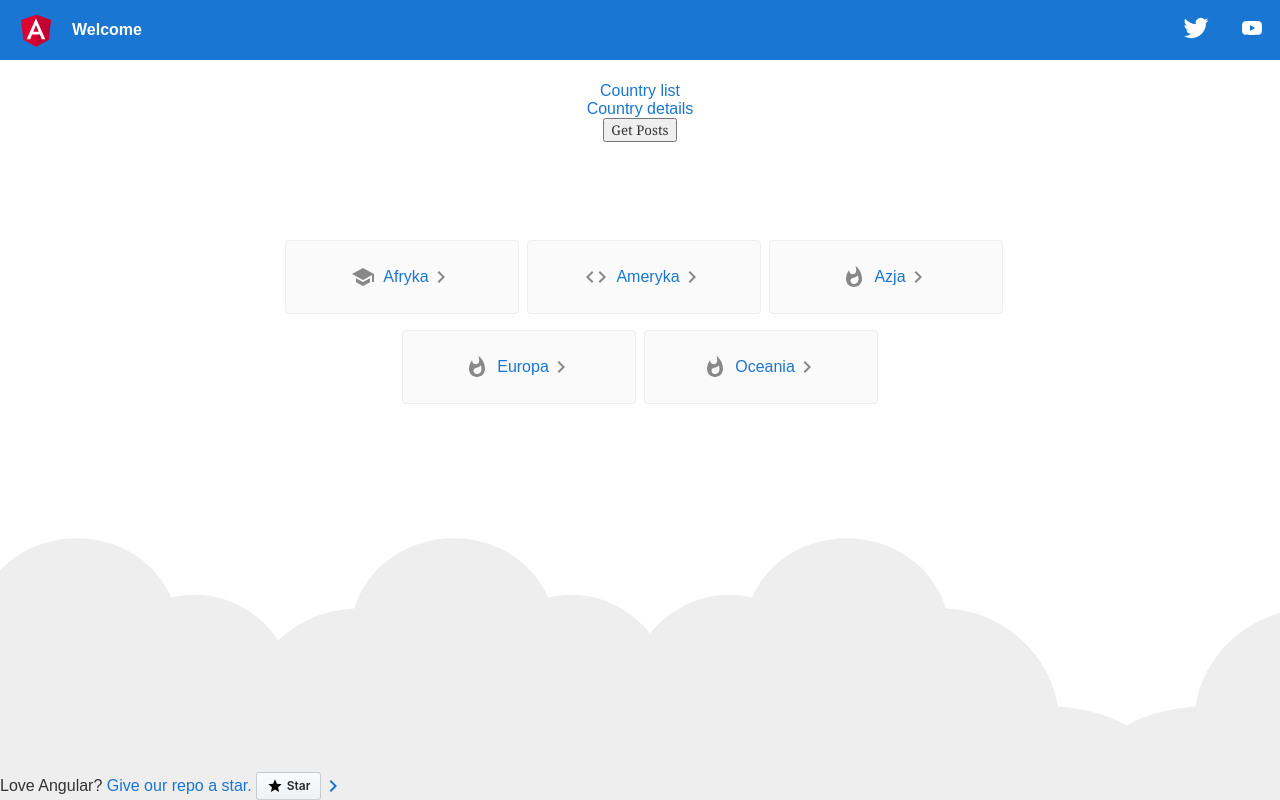
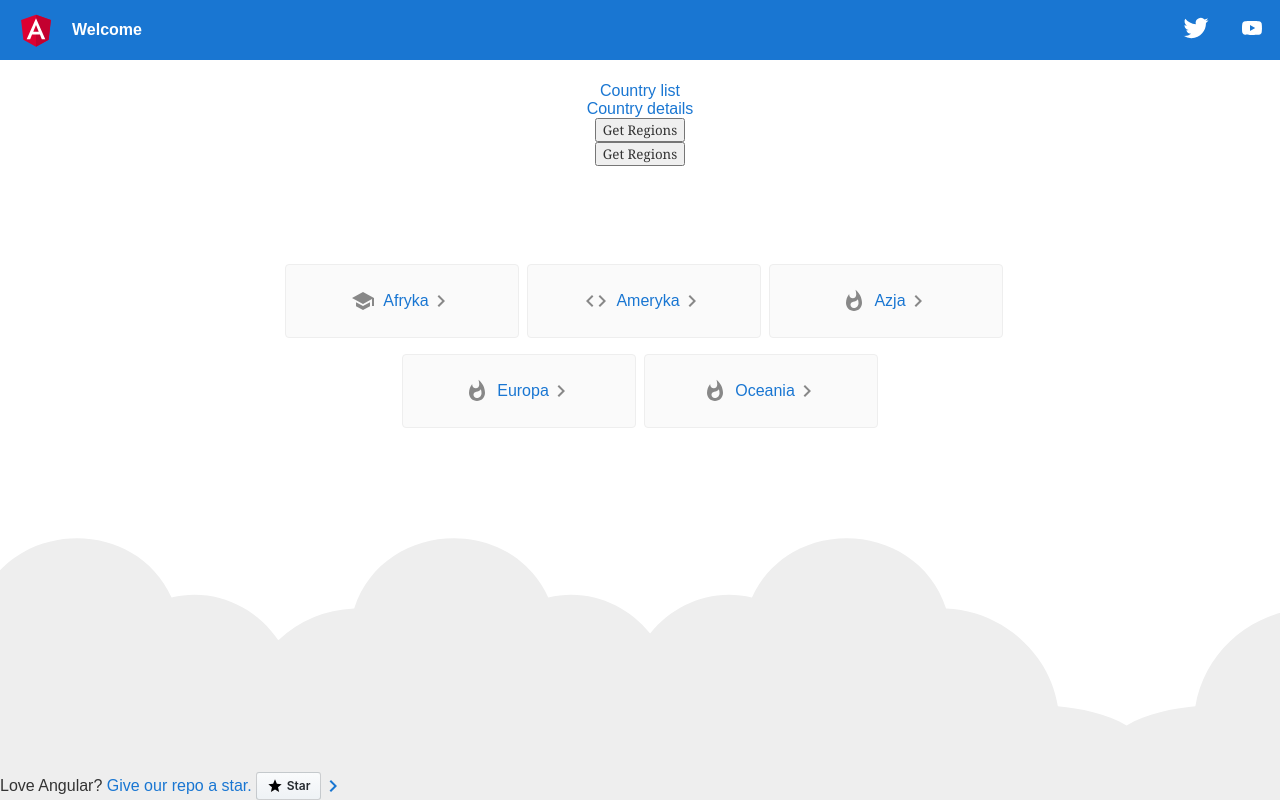
Before and after one commit to DamianJaszewski/angularWebApp, an Angular app: page /home-screen in a window 1280 px wide. Built offline with nearby package versions, Linux system fonts and the light colour scheme.

Commit message:
add regions json

```diff
--- a/src/app/app.component.html
+++ b/src/app/app.component.html
@@ -69,9 +69,15 @@
   <a routerLink="/country-details">Country details</a>
 </nav>
 
-<button (click)="getPosts()">Get Posts</button>
-<div *ngFor="let post of posts | async">
-  {{post | json}}
+<button (click)="getRegions()">Get Regions</button>
+<div *ngFor="let region of regions | async">
+  {{region.name | json}}
+  {{region.flag | json}}
+</div>
+
+<button (click)="getRegions()">Get Regions</button>
+<div class="card-container" *ngFor="let region of regions | async">
+  {{region.currencies | json}}
 </div>
 
   <!-- <app-country-list></app-country-list>
--- a/src/app/app.component.ts
+++ b/src/app/app.component.ts
@@ -1,7 +1,6 @@
 import { Component } from '@angular/core';
 import { HttpClient } from '@angular/common/http';
-import {Post} from './post';
-import {map} from 'rxjs/operators';
+import {Region} from './region';
 
 @Component({
   selector: 'app-root',
@@ -10,14 +9,13 @@ import {map} from 'rxjs/operators';
 })
 export class AppComponent {
   title = 'Angular webApp';
-  url = 'https://jsonplaceholder.typicode.com';
   url2 = 'https://restcountries.eu/rest/v2/region/europe';
-  posts: any;
+  regions: any;
 
   constructor(private http: HttpClient){}
 
-  getPosts(){
-    this.posts = this.http.get<Post[]>(this.url + '/posts')
+  public getRegions(){
+    this.regions = this.http.get<Region[]>(this.url2)
   }
 
 }
--- a/src/app/post.ts
+++ /dev/null
@@ -1,6 +0,0 @@
-export interface Post{
-    id: number;
-    userId: number;
-    title: string;
-    body:string;
-}
--- /dev/null
+++ b/src/app/region.ts
@@ -0,0 +1,3 @@
+export interface Region{
+    name: string;
+}
```
